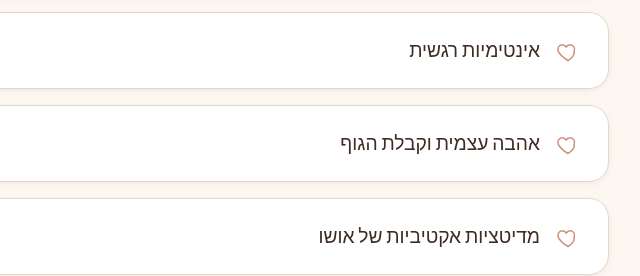
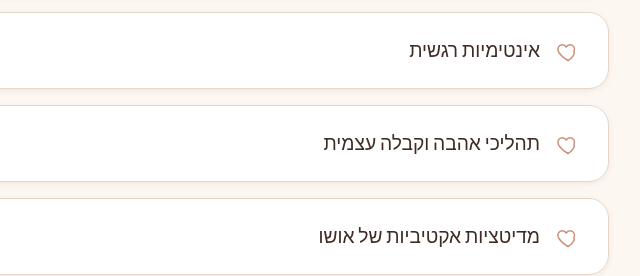
Before and after one commit to gilgulit-afk/1223, a plain HTML site: page index.html in a window 1280 px wide. Shown: the part 3020-3296 px from the top of the page, 471-1111 px from the left. Drawn offline with Linux system fonts and the light colour scheme; a web font is replaced by a local one.

Commit message:
ANIMA page: learning item renamed to 'תהליכי אהבה וקבלה עצמית'
Co-Authored-By: Claude Opus 5.5 <noreply@anthropic.com>
Claude-Session: https://claude.ai/code/session_01J15gEcdggBWktZUPgyWUkK

```diff
--- a/index.html
+++ b/index.html
@@ -1349,7 +1349,7 @@ p,li,figcaption{text-wrap:pretty;}
     <ul class="dolist">
       <li class="reveal"><span class="dot" aria-hidden="true"><svg viewBox="0 0 24 24" fill="none" stroke="currentColor" stroke-width="1.5" stroke-linejoin="round" aria-hidden="true"><path d="M12 20.5s-7.2-4.4-9.6-8.9C.9 8.4 2.7 4.8 6.3 4.8c2 0 3.3 1.2 3.9 2.2.6-1 1.9-2.2 3.9-2.2 3.6 0 5.4 3.6 3.9 6.8C19.6 16.1 12 20.5 12 20.5z"/></svg></span><span class="dtx">חיבור לגבולות ותקשורת</span></li>
       <li class="reveal d1"><span class="dot" aria-hidden="true"><svg viewBox="0 0 24 24" fill="none" stroke="currentColor" stroke-width="1.5" stroke-linejoin="round" aria-hidden="true"><path d="M12 20.5s-7.2-4.4-9.6-8.9C.9 8.4 2.7 4.8 6.3 4.8c2 0 3.3 1.2 3.9 2.2.6-1 1.9-2.2 3.9-2.2 3.6 0 5.4 3.6 3.9 6.8C19.6 16.1 12 20.5 12 20.5z"/></svg></span><span class="dtx">אינטימיות רגשית</span></li>
-      <li class="reveal"><span class="dot" aria-hidden="true"><svg viewBox="0 0 24 24" fill="none" stroke="currentColor" stroke-width="1.5" stroke-linejoin="round" aria-hidden="true"><path d="M12 20.5s-7.2-4.4-9.6-8.9C.9 8.4 2.7 4.8 6.3 4.8c2 0 3.3 1.2 3.9 2.2.6-1 1.9-2.2 3.9-2.2 3.6 0 5.4 3.6 3.9 6.8C19.6 16.1 12 20.5 12 20.5z"/></svg></span><span class="dtx">אהבה עצמית וקבלת הגוף</span></li>
+      <li class="reveal"><span class="dot" aria-hidden="true"><svg viewBox="0 0 24 24" fill="none" stroke="currentColor" stroke-width="1.5" stroke-linejoin="round" aria-hidden="true"><path d="M12 20.5s-7.2-4.4-9.6-8.9C.9 8.4 2.7 4.8 6.3 4.8c2 0 3.3 1.2 3.9 2.2.6-1 1.9-2.2 3.9-2.2 3.6 0 5.4 3.6 3.9 6.8C19.6 16.1 12 20.5 12 20.5z"/></svg></span><span class="dtx">תהליכי אהבה וקבלה עצמית</span></li>
       <li class="reveal"><span class="dot" aria-hidden="true"><svg viewBox="0 0 24 24" fill="none" stroke="currentColor" stroke-width="1.5" stroke-linejoin="round" aria-hidden="true"><path d="M12 20.5s-7.2-4.4-9.6-8.9C.9 8.4 2.7 4.8 6.3 4.8c2 0 3.3 1.2 3.9 2.2.6-1 1.9-2.2 3.9-2.2 3.6 0 5.4 3.6 3.9 6.8C19.6 16.1 12 20.5 12 20.5z"/></svg></span><span class="dtx">מדיטציות אקטיביות של אושו</span></li>
       <li class="reveal d1"><span class="dot" aria-hidden="true"><svg viewBox="0 0 24 24" fill="none" stroke="currentColor" stroke-width="1.5" stroke-linejoin="round" aria-hidden="true"><path d="M12 20.5s-7.2-4.4-9.6-8.9C.9 8.4 2.7 4.8 6.3 4.8c2 0 3.3 1.2 3.9 2.2.6-1 1.9-2.2 3.9-2.2 3.6 0 5.4 3.6 3.9 6.8C19.6 16.1 12 20.5 12 20.5z"/></svg></span><span class="dtx">נשימות</span></li>
       <li class="reveal"><span class="dot" aria-hidden="true"><svg viewBox="0 0 24 24" fill="none" stroke="currentColor" stroke-width="1.5" stroke-linejoin="round" aria-hidden="true"><path d="M12 20.5s-7.2-4.4-9.6-8.9C.9 8.4 2.7 4.8 6.3 4.8c2 0 3.3 1.2 3.9 2.2.6-1 1.9-2.2 3.9-2.2 3.6 0 5.4 3.6 3.9 6.8C19.6 16.1 12 20.5 12 20.5z"/></svg></span><span class="dtx">עבודה עם כעס, בושה ואשמה</span></li>
```
